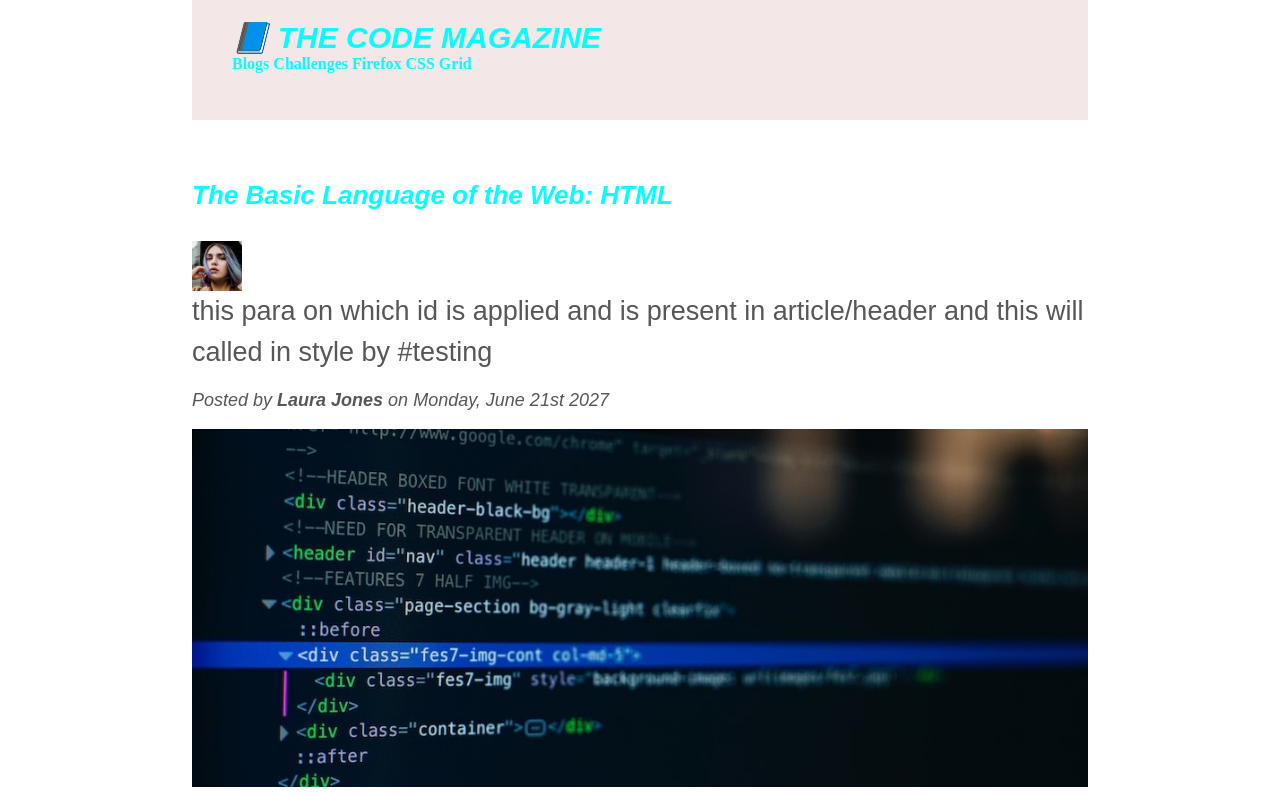
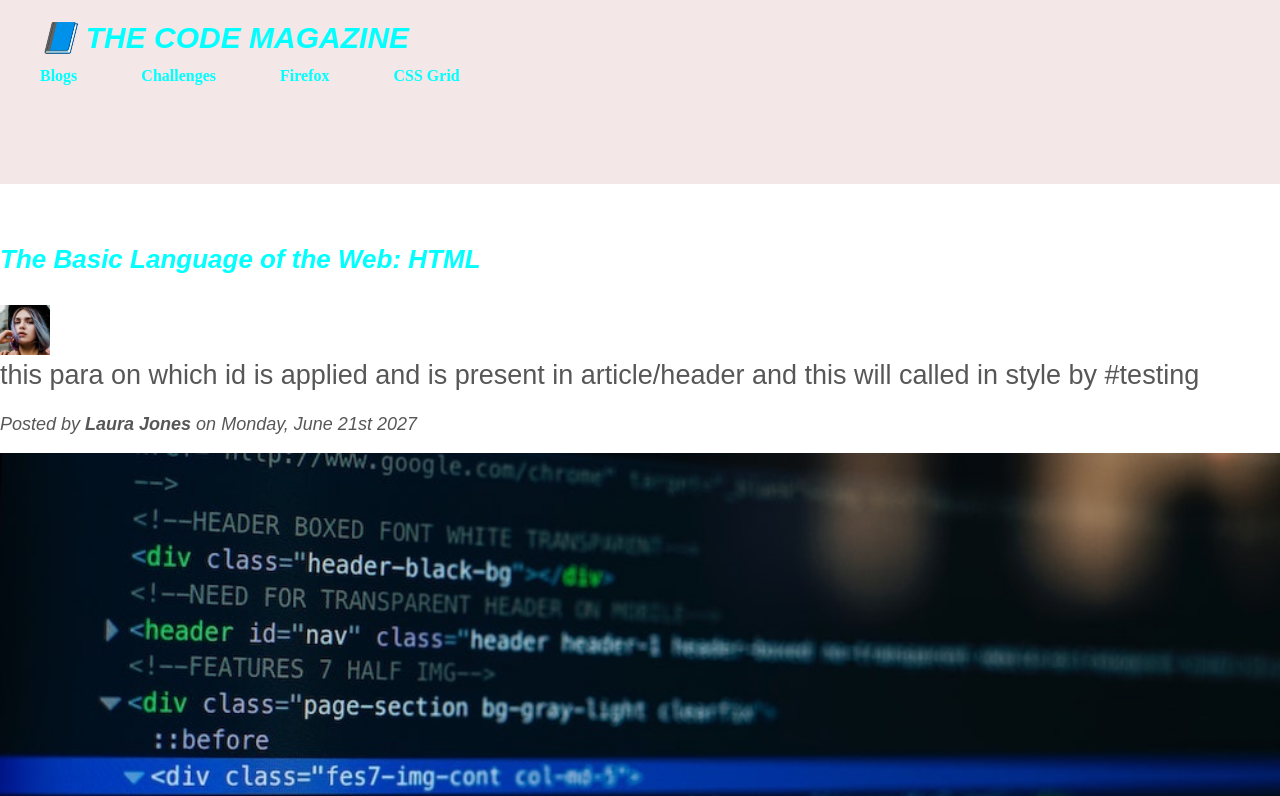
Before and after one commit to sheharyarr-ahmed/interactive-web-page, a plain HTML site: page index.html in a window 1280 px wide. Shown: the top 796 px of the page. Drawn offline with Linux system fonts and the light colour scheme.

Commit message:
understood the concept of box models namely inline-box, block-level box and inline-block box

```diff
--- a/style.css
+++ b/style.css
@@ -18,7 +18,8 @@ p {
 }
 
 h1,
-h2, h3,
+h2,
+h3,
 h4 {
   color: #00ffff;
 }
@@ -53,7 +54,8 @@ p {
   line-height: 1.5;
 }
 
-ul, ol {
+ul,
+ol {
   margin-left: 50px;
   margin-bottom: 20px;
 }
@@ -74,6 +76,7 @@ article header p {
 }
 ul li {
   font-style: normal;
+  /* display: inline; just to understand the concept that li is an block element and it can be converted into inline element */
 }
 
 #testing {
@@ -131,7 +134,7 @@ a:visited {
 a:hover {
   color: orangered;
   font-weight: bold;
-  text-decoration: underline wavy orangered;
+  /* text-decoration: underline wavy orangered; */
 }
 
 a:active {
@@ -147,8 +150,7 @@ a:active {
   padding: 20px 40px;
   /* here 20 represents height top and bottom included where as 40 represents width right and left included */
   margin-bottom: 60px;
-  height: 80px;
-
+  height: 18%;
 }
 /* one important theory of css
 the follwoing list is priortised from top to bottom:
@@ -160,6 +162,17 @@ universal selector  */
 nav a:link {
   font-size: 16px;
   font-weight: bold;
+  /* background-color: black; */
+  /* margin: 5%; just to understand the box models that only in them paddings and margin only applies in hirzontal manner in them */
+  /* display: block; conversion of box models form inline lement to block level elment  */
+  margin-right: 5%;
+  /* margin-top: 2%; this will not work because nav was inline box (and in inline box height and widht cannot be assigned)  beofre converting it to inline-block below */
+  display: inline-block;
+  margin-top: 1%; /* now this works because it has been converted from inline box to inline-block box */
+}
+
+nav a:link:last-child {
+  margin-right: 0%;
 }
 
 /* nav p {
@@ -172,10 +185,10 @@ nav a:link {
 }
 
 article header {
-margin-bottom: 40px;
+  margin-bottom: 40px;
 }
 
-p{
+p {
   margin-bottom: 15px;
 }
 
@@ -190,9 +203,9 @@ p{
   height: auto;
 }
 
-.container {
+/* .container {
   width: 70%;
   /* margin-left: auto;
   margin-right: auto; */
-  margin: 0 auto; /*here 0 is height and auto is margin both left and right*/
-}
+/*margin: 0 auto;*/ /*here 0 is height and auto is margin both left and right*/
+/* } */
```
